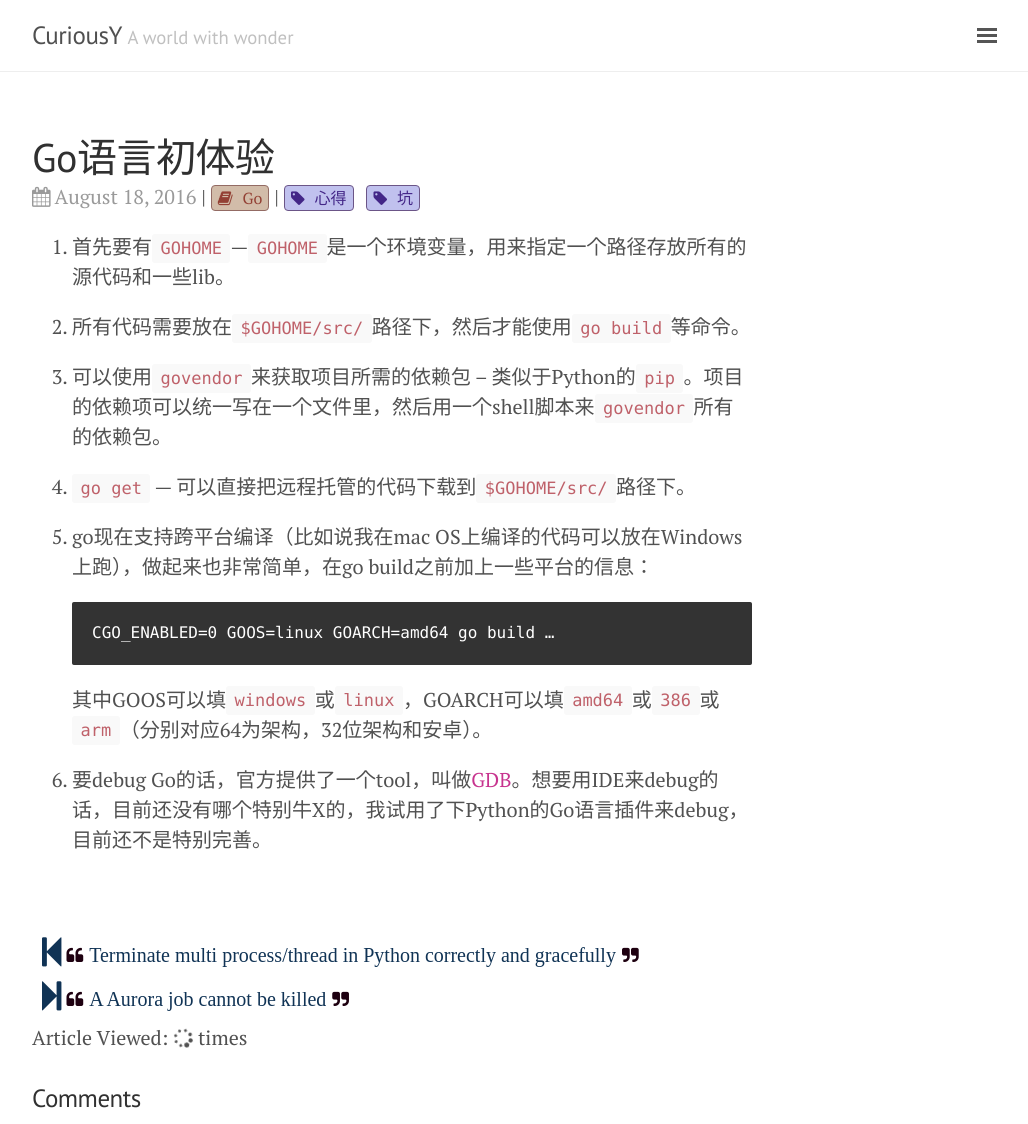
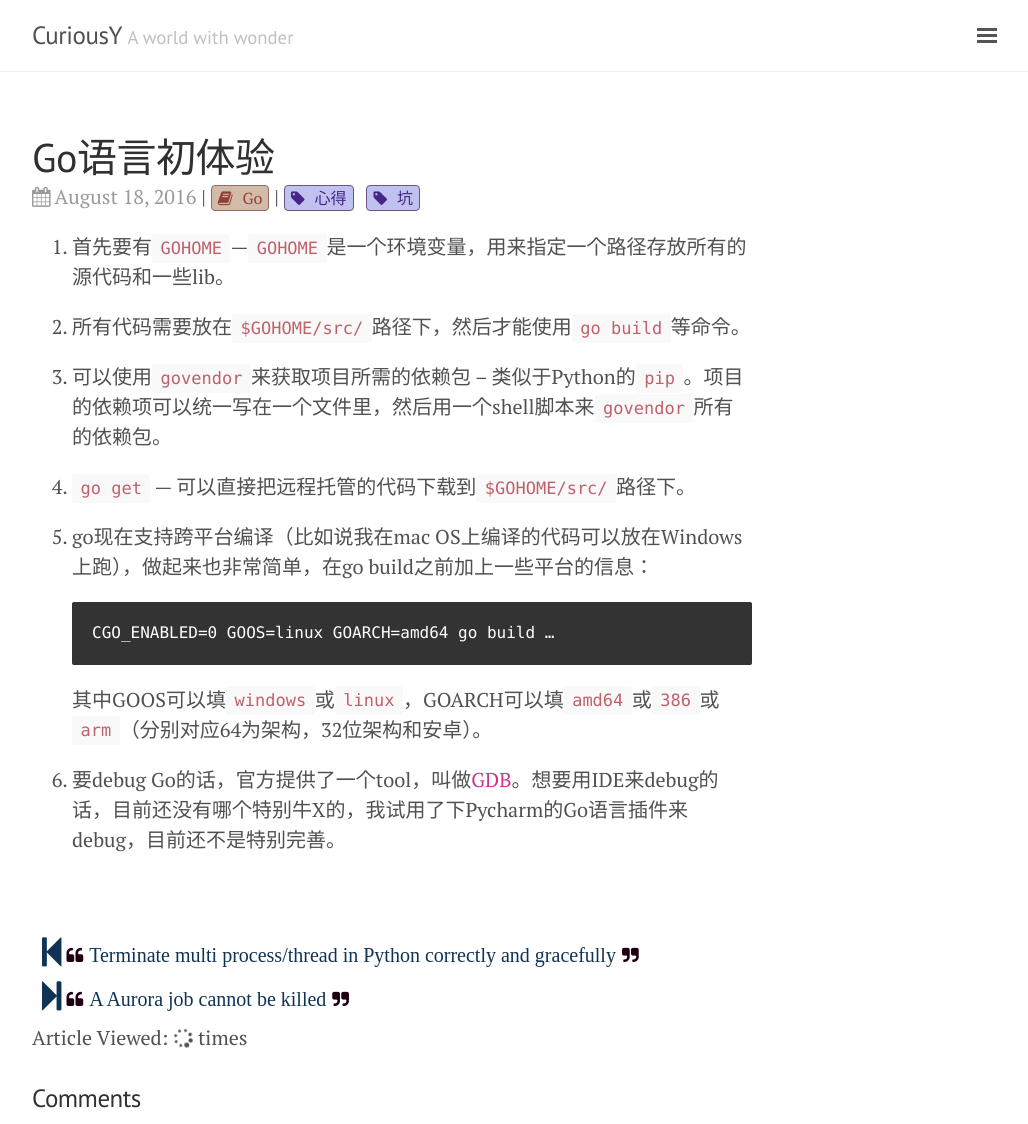
Before and after one commit to cuyu/cuyu.github.io, a Jekyll site: the page built from _posts/2016-08-18-Go语言初体验.md, in a window 1280 px wide. Shown: the whole page, without its empty margins (248-1276 px from the left). Built offline with Jekyll 4.4.1, drawn with Linux system fonts in a browser that asks for light colours; nearby versions of some CDN libraries; comment, search, counter and statistics services are not loaded.

Commit message:
Update post.

```diff
--- a/_posts/2016-08-18-Go语言初体验.md
+++ b/_posts/2016-08-18-Go语言初体验.md
@@ -22,4 +22,4 @@
 
    其中GOOS可以填`windows`或`linux`，GOARCH可以填`amd64`或`386`或`arm`（分别对应64为架构，32位架构和安卓）。
 
-6. 要debug Go的话，官方提供了一个tool，叫做[GDB](https://golang.org/doc/gdb)。想要用IDE来debug的话，目前还没有哪个特别牛X的，我试用了下Python的Go语言插件来debug，目前还不是特别完善。
+6. 要debug Go的话，官方提供了一个tool，叫做[GDB](https://golang.org/doc/gdb)。想要用IDE来debug的话，目前还没有哪个特别牛X的，我试用了下Pycharm的Go语言插件来debug，目前还不是特别完善。
```
Also changed, not shown: _posts/2017-01-04-How-to-force-browser-to-reload-cached-CSS:JS-files.md (renamed from _posts/2016-01-04-How-to-force-browser-to-reload-cached-CSS:JS-files.md).
